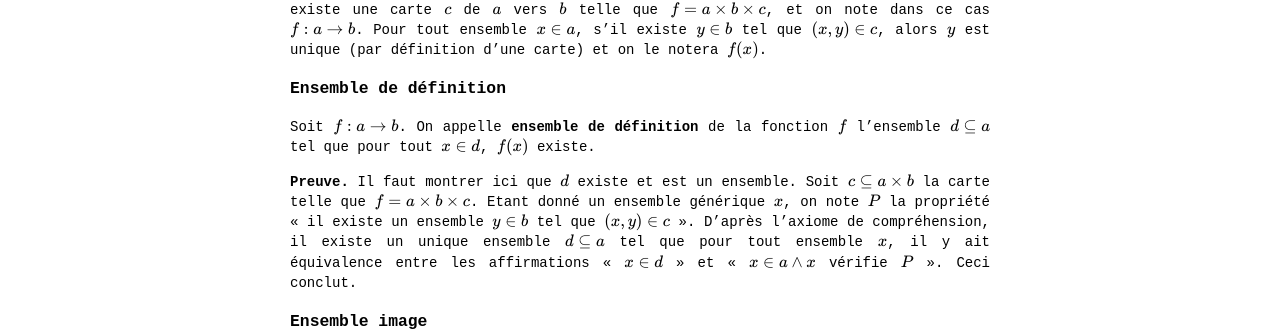
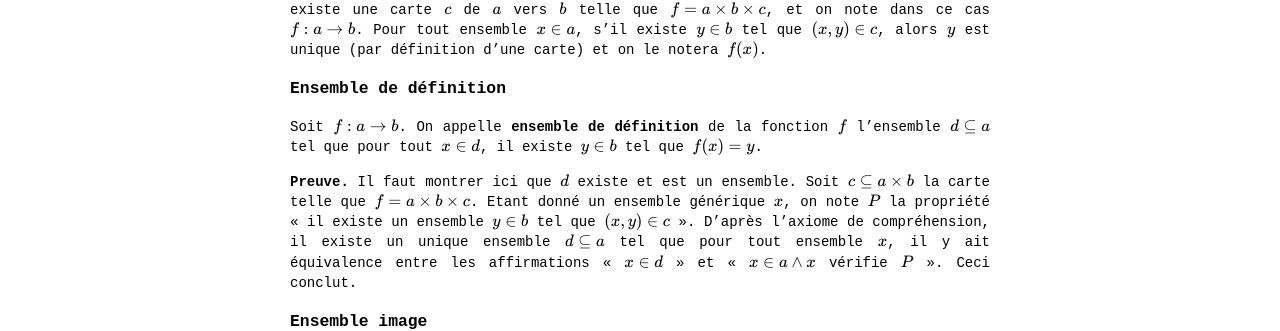
Before and after one commit to Thrallherd/AlgebraExNihilo, a Jekyll site: the page built from set_res4.md, in a window 1280 px wide. Shown: the part 463-794 px from the top of the page. Built offline with Jekyll 4.4.1, drawn with Linux system fonts in a browser that asks for light colours; formulas are drawn with MathJax 3.

Commit message:
Update set_res4.md

```diff
--- a/set_res4.md
+++ b/set_res4.md
@@ -14,7 +14,7 @@ On dit que l'ensemble $$c$$ est une **carte** de l'ensemble $$a$$ vers l'ensembl
 On dit que l'ensemble $$f$$ est une **fonction** d'un ensemble $$a$$ vers un ensemble $$b$$ s'il existe une carte $$c$$ de $$a$$ vers $$b$$ telle que $$f = a \times b \times c$$, et on note dans ce cas $$f : a \to b$$. Pour tout ensemble $$x \in a$$, s'il existe $$y \in b$$ tel que $$(x, y) \in c$$, alors $$y$$ est unique (par définition d'une carte) et on le notera $$f(x)$$.
 
 ### Ensemble de définition
-Soit $$f : a \to b$$. On appelle **ensemble de définition** de la fonction $$f$$ l'ensemble $$d \subseteq a$$ tel que pour tout $$x \in d$$, $$f(x)$$ existe.
+Soit $$f : a \to b$$. On appelle **ensemble de définition** de la fonction $$f$$ l'ensemble $$d \subseteq a$$ tel que pour tout $$x \in d$$, il existe $$y \in b$$ tel que $$f(x) = y$$.
 
 **Preuve.** Il faut montrer ici que $$d$$ existe et est un ensemble. Soit $$c \subseteq a \times b$$ la carte telle que $$f = a \times b \times c$$. Etant donné un ensemble générique $$x$$, on note $$P$$ la propriété « il existe un ensemble $$y \in b$$ tel que $$(x, y) \in c$$ ». D'après l'axiome de compréhension, il existe un unique ensemble $$d \subseteq a$$ tel que pour tout ensemble $$x$$, il y ait équivalence entre les affirmations « $$x \in d$$ » et « $$x \in a \land x$$ vérifie $$P$$ ». Ceci conclut.
 
```
